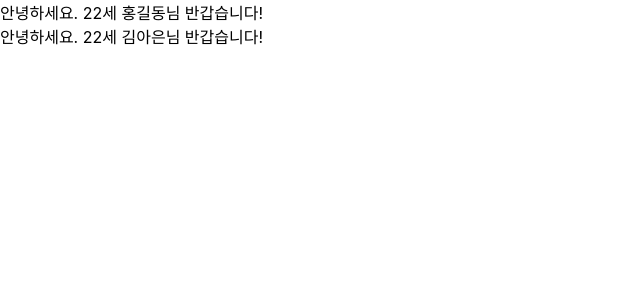
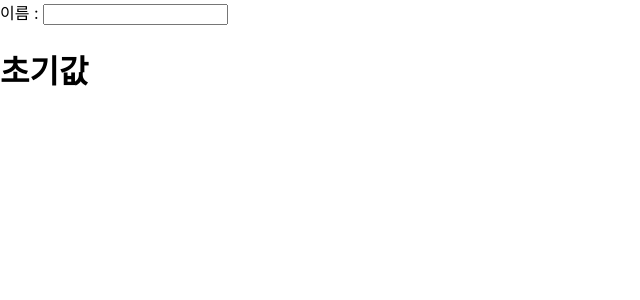
Before and after one commit to gleaming0/2022_FinTech, a React (Create React App) app in the folder fintech/: page / in a window 1280 px wide. Shown: the top 300 px of the page, without its empty margins (0-640 px from the left). Built offline with nearby package versions, Linux system fonts and the light colour scheme.

Commit message:
practice react state, useState

```diff
--- a/fintech/src/App.js
+++ b/fintech/src/App.js
@@ -1,10 +1,21 @@
 import Welcome from './components/Welcome';
+import { useState } from "react"; //state hook을 import
 
 function App() {
+  let username = "미입력";
+  let [usernameWithState, setUsernameWithState] = useState("초기값");
+  //console.log(usernameWithState); //Console 출력 확인(리렌더링o)
+
+  const handleInputChange = (e) => {
+    setUsernameWithState(e.target.value);
+    //console.log(username); //Console 출력 확인(리렌더링x)
+  };
+
   return (
     <div>
-      <Welcome username="홍길동" age="22"></Welcome>
-      <Welcome username="김아은" age="22"></Welcome>
+      이름 : <input onChange={handleInputChange}></input>
+      <h1>{usernameWithState}</h1>
+      {/* {주석처리는 ctrl + /} */}
     </div>
   );
 }
```
